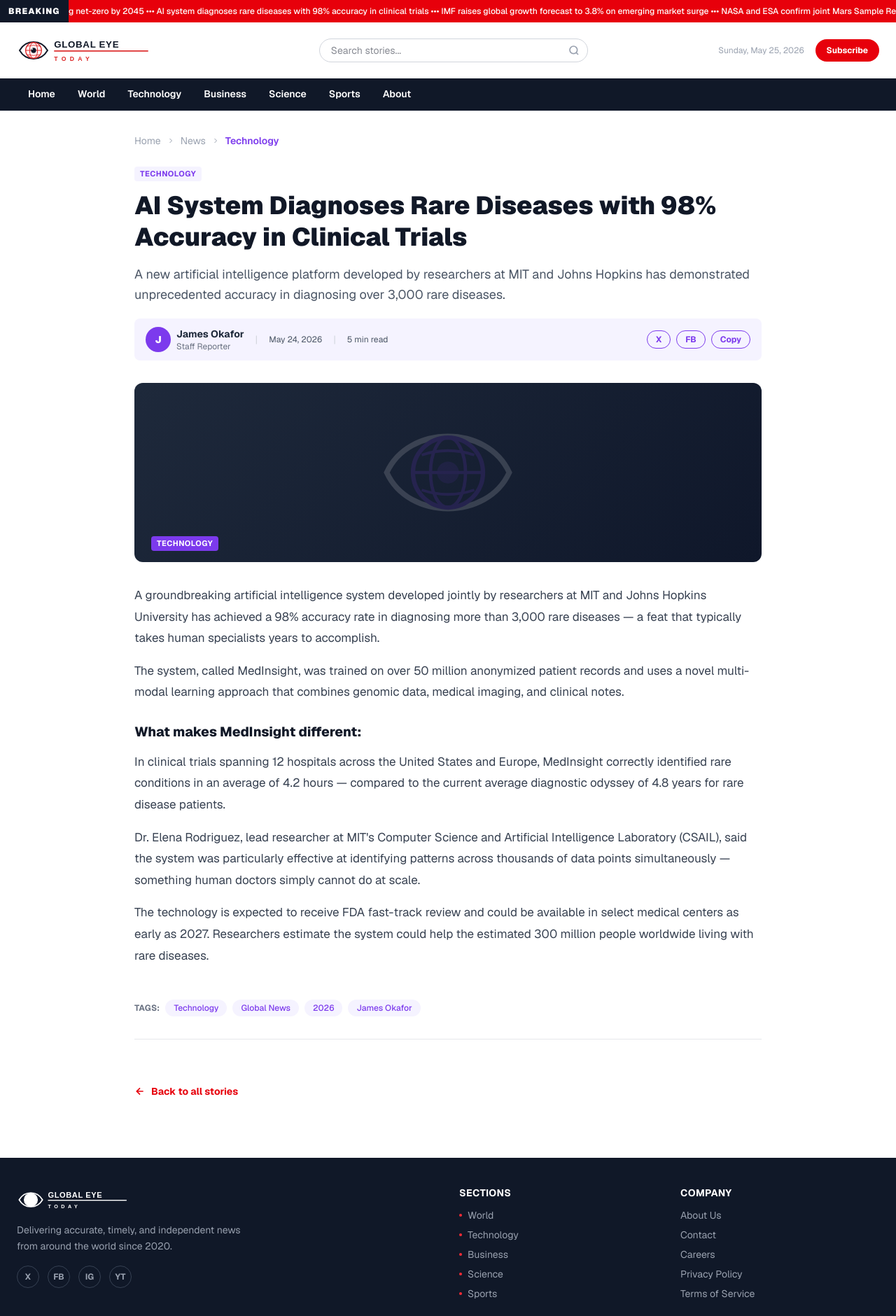
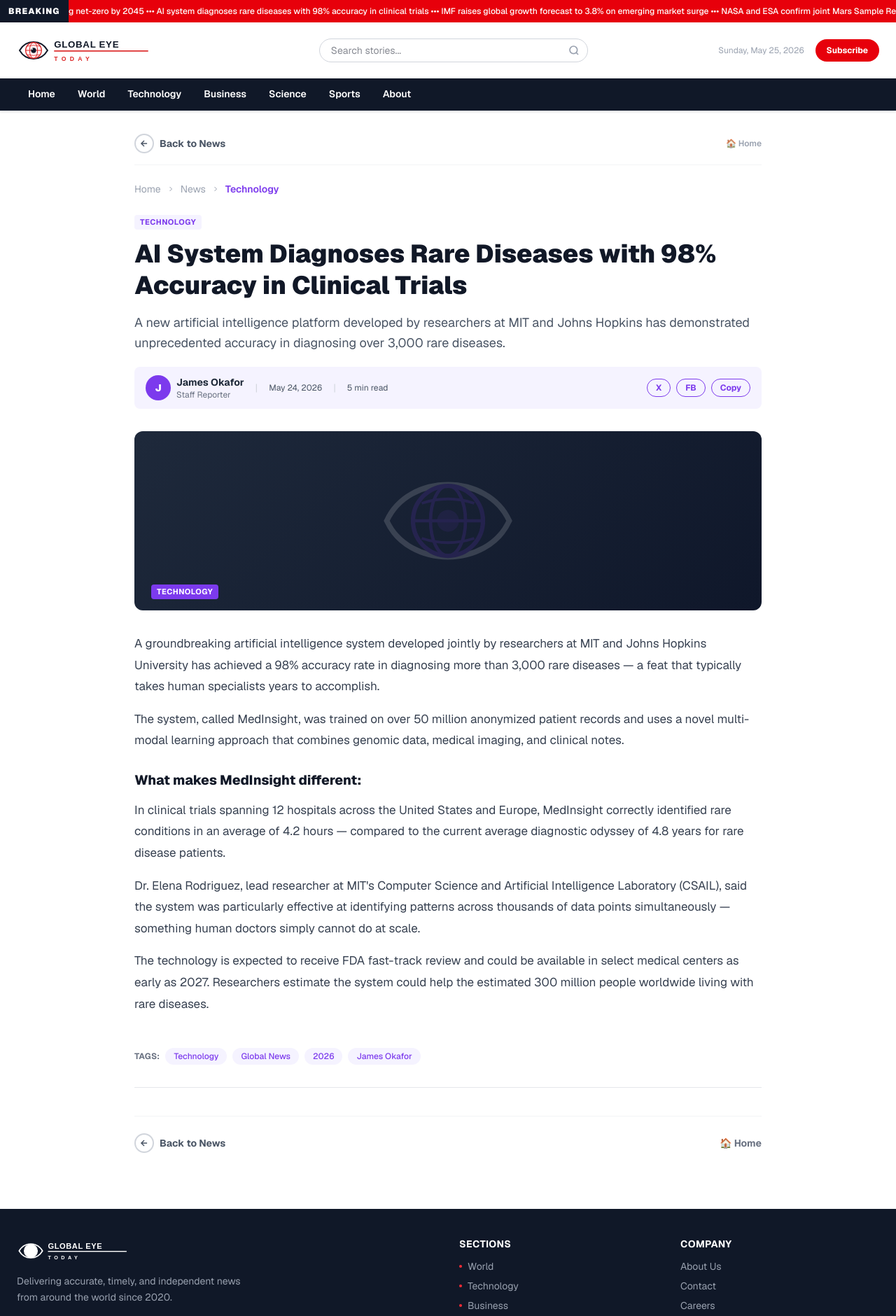
Before and after one commit to upali52/global-eye-today, a Next.js app: page /blog/ai-breakthrough-medicine in a window 1280 px wide. Shown: the top 1880 px of the page at 70% size. Built offline with nearby package versions, Linux system fonts and the light colour scheme.

Commit message:
Fix navigation: sticky header, back buttons, back-to-top button

```diff
--- a/app/blog/[slug]/page.tsx
+++ b/app/blog/[slug]/page.tsx
@@ -2,6 +2,7 @@
 import { notFound } from "next/navigation"
 import { getPost, posts, categoryConfig } from "@/lib/posts"
 import ShareButtons from "@/app/components/ShareButtons"
+import BackButton from "@/app/components/BackButton"
 
 type Props = { params: Promise<{ slug: string }> }
 
@@ -26,6 +27,14 @@
 
   return (
     <div className="max-w-4xl mx-auto">
+      {/* Back bar */}
+      <div className="flex items-center justify-between mb-6 pb-4 border-b border-gray-100">
+        <BackButton label="Back to News" />
+        <Link href="/" className="text-xs text-gray-400 hover:text-red-600 transition-colors font-semibold">
+          🏠 Home
+        </Link>
+      </div>
+
       {/* Breadcrumb */}
       <nav className="flex items-center gap-2 text-sm text-gray-400 mb-6">
         <Link href="/" className="hover:text-gray-900 transition-colors">Home</Link>
@@ -166,11 +175,11 @@
         </div>
       )}
 
-      {/* Back */}
-      <div className="mt-8 pt-6">
-        <Link href="/blog" className="inline-flex items-center gap-2 text-sm font-bold text-red-600 hover:text-red-700 transition-colors">
-          <svg width="16" height="16" viewBox="0 0 24 24" fill="none" stroke="currentColor" strokeWidth="2.5"><path d="M19 12H5M12 19l-7-7 7-7"/></svg>
-          Back to all stories
+      {/* Bottom navigation */}
+      <div className="mt-8 pt-6 border-t border-gray-100 flex items-center justify-between">
+        <BackButton label="Back to News" />
+        <Link href="/" className="text-sm font-bold text-gray-500 hover:text-red-600 transition-colors">
+          🏠 Home
         </Link>
       </div>
     </div>
--- a/app/blog/page.tsx
+++ b/app/blog/page.tsx
@@ -2,6 +2,7 @@
 import { posts, categories, categoryConfig } from "@/lib/posts"
 import { fetchByCategory, fetchTopHeadlines, type NewsArticle } from "@/lib/newsapi"
 import { ArticleCard } from "@/app/components/ArticleCard"
+import BackButton from "@/app/components/BackButton"
 
 export const revalidate = 3600
 
@@ -45,6 +46,11 @@
 
   return (
     <div>
+      {/* Back navigation */}
+      <div className="mb-4">
+        <BackButton label="Back to Home" />
+      </div>
+
       {/* Header */}
       <div className="mb-8">
         {category && cfg ? (
--- /dev/null
+++ b/app/components/BackButton.tsx
@@ -0,0 +1,20 @@
+"use client"
+
+import { useRouter } from "next/navigation"
+
+export default function BackButton({ label = "Back" }: { label?: string }) {
+  const router = useRouter()
+  return (
+    <button
+      onClick={() => router.back()}
+      className="inline-flex items-center gap-2 text-sm font-bold text-gray-600 hover:text-red-600 transition-colors group"
+    >
+      <span className="w-7 h-7 rounded-full border-2 border-gray-300 group-hover:border-red-600 flex items-center justify-center transition-colors">
+        <svg width="14" height="14" viewBox="0 0 24 24" fill="none" stroke="currentColor" strokeWidth="2.5">
+          <path d="M19 12H5M12 19l-7-7 7-7"/>
+        </svg>
+      </span>
+      {label}
+    </button>
+  )
+}
--- /dev/null
+++ b/app/components/BackToTop.tsx
@@ -0,0 +1,27 @@
+"use client"
+
+import { useEffect, useState } from "react"
+
+export default function BackToTop() {
+  const [visible, setVisible] = useState(false)
+
+  useEffect(() => {
+    const onScroll = () => setVisible(window.scrollY > 400)
+    window.addEventListener("scroll", onScroll)
+    return () => window.removeEventListener("scroll", onScroll)
+  }, [])
+
+  if (!visible) return null
+
+  return (
+    <button
+      onClick={() => window.scrollTo({ top: 0, behavior: "smooth" })}
+      className="fixed bottom-6 right-6 z-50 w-11 h-11 bg-red-600 text-white rounded-full shadow-lg hover:bg-red-700 transition-all flex items-center justify-center"
+      aria-label="Back to top"
+    >
+      <svg width="18" height="18" viewBox="0 0 24 24" fill="none" stroke="currentColor" strokeWidth="2.5">
+        <path d="M18 15l-6-6-6 6"/>
+      </svg>
+    </button>
+  )
+}
--- a/app/layout.tsx
+++ b/app/layout.tsx
@@ -3,6 +3,7 @@
 import Image from "next/image"
 import Link from "next/link"
 import SubscribeModal from "@/app/components/SubscribeModal"
+import BackToTop from "@/app/components/BackToTop"
 import "./globals.css"
 
 const geist = Geist({ subsets: ["latin"] })
@@ -54,8 +55,8 @@
           </div>
         </div>
 
-        {/* Header */}
-        <header className="border-b border-gray-200">
+        {/* Header — sticky so nav is always visible */}
+        <header className="border-b border-gray-200 sticky top-0 z-40 bg-white shadow-sm">
           <div className="max-w-7xl mx-auto px-4 sm:px-6 py-4 flex items-center justify-between gap-4">
             {/* Logo */}
             <Link href="/" className="flex-shrink-0">
@@ -112,6 +113,8 @@
         <main className="flex-1 max-w-7xl mx-auto w-full px-4 sm:px-6 py-8">
           {children}
         </main>
+
+        <BackToTop />
 
         {/* Footer */}
         <footer className="bg-gray-900 text-gray-400 mt-12">
```
